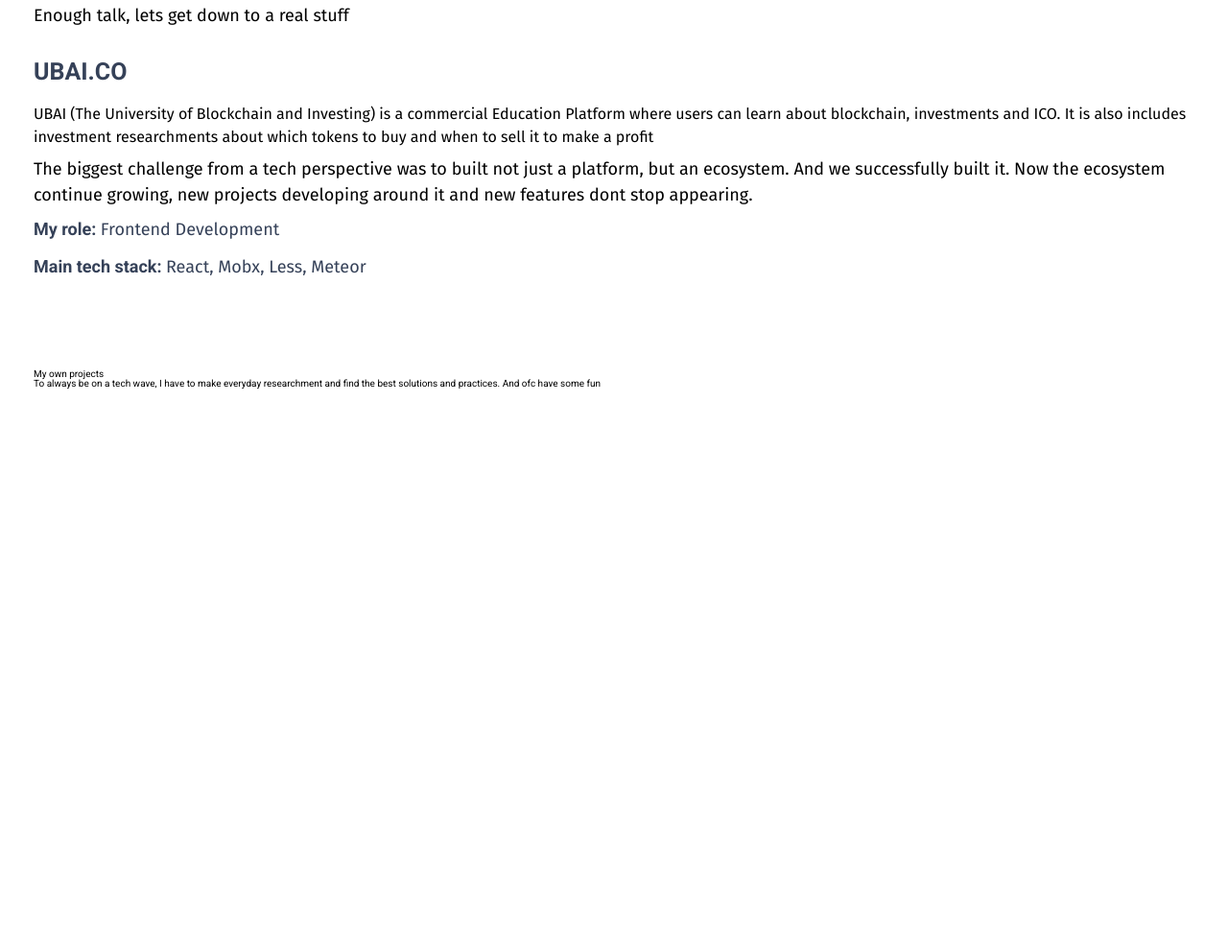
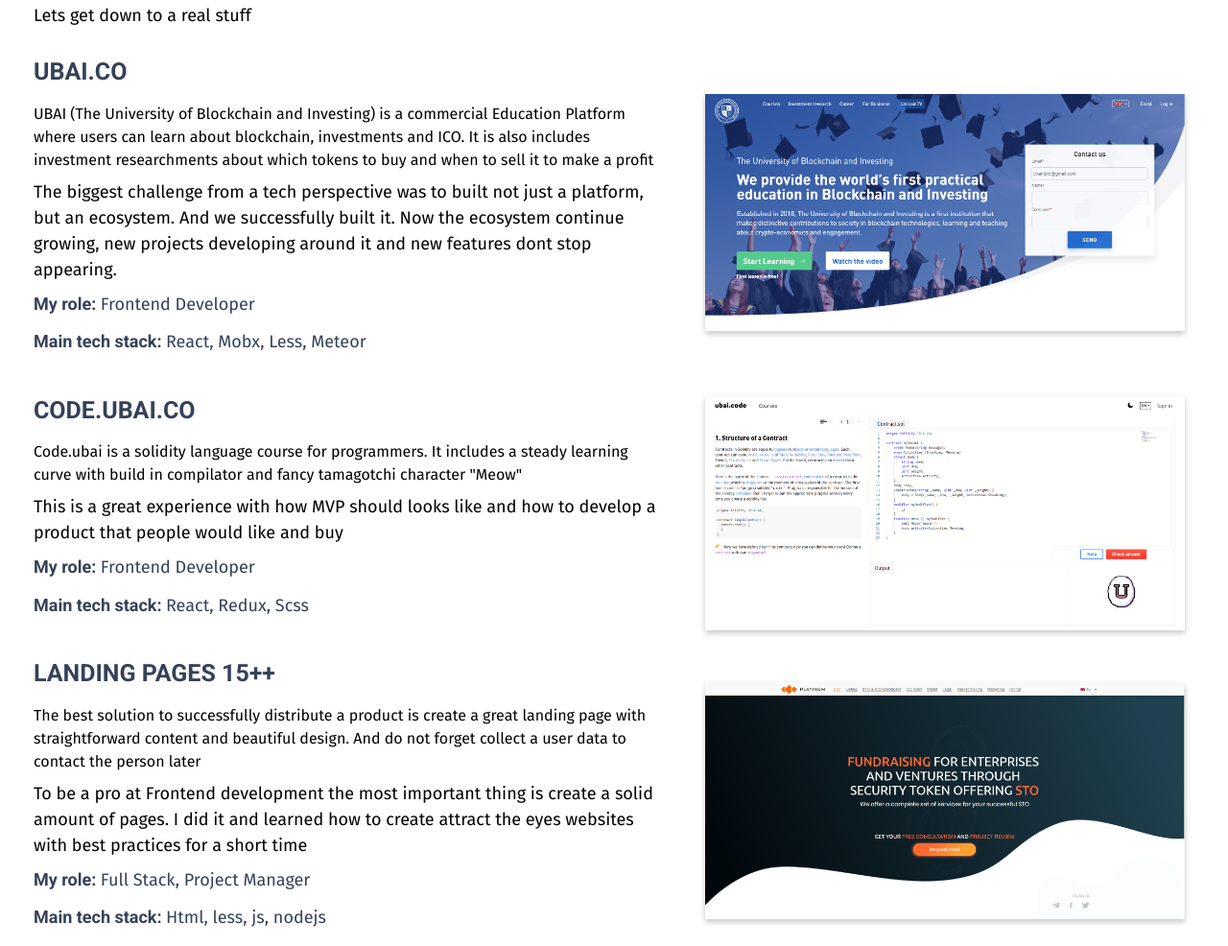
Before and after one commit to Evoltic/evoltic.github.io, a website built with webpack: page src/index.html in a window 1280 px wide. Shown: the part 1209-2195 px from the top of the page at 96% size. Before the commit the page ends 1669 px from the top, so only its background shows below. Built offline with nearby package versions, Linux system fonts and the light colour scheme.

Commit message:
Add more projects to experience section

```diff
--- /dev/null
+++ b/src/components/contact-form/index.js
@@ -0,0 +1,14 @@
+class HintPopup extends HTMLElement {
+	constructor() {
+		super()
+
+		this.shadow = this.attachShadow({ mode: 'closed' })
+		this.wrapper = document.createElement('div')
+
+		this.wrapper.textContent = this.textContent
+
+		this.shadow.appendChild(this.wrapper)
+	}
+}
+
+customElements.define('hint-popup', HintPopup)
--- /dev/null
+++ b/src/functions/parallax.js
@@ -0,0 +1,8 @@
+function parallax(intensity, element) {
+	window.addEventListener('scroll', () => {
+		const property = window.pageYOffset / intensity
+		element.style.transform = `matrix(1, 0, 0, 1, 0, ${property})`
+	})
+}
+
+export default parallax
--- a/src/index.html
+++ b/src/index.html
@@ -22,7 +22,7 @@
       <h2 class="title fz-30">
         About me
       </h2>
-      <div class="content flex _aic">
+      <div class="content flex">
         <img class="image" src="img/photo.jpg"/>
         <p class="text fz-18">
           All things what I do must make some value
@@ -41,10 +41,10 @@
     <div class="wrapper _shrink">
       <div class="wrapper _preface">
         <h2 class="title fz-30">
-          My project experience
+          My projects experience
         </h2>
         <p class="text fz-18">
-          Enough talk, lets get down to a real stuff
+          Lets get down to a real stuff
         </p>
       </div>
       <div class="wrapper _main">
@@ -73,7 +73,7 @@
               <h6 class="title fz-18">
                 My role:
                 <span class="text fz-18">
-                  Frontend Development
+                  Frontend Developer
                 </span>
               </h6>
               <h6 class="title fz-18">
@@ -84,8 +84,81 @@
               </h6>
             </div>
           </div>
-          <div class="gallery _grid">
-
+          <div class="gallery">
+            <img class="image" src="./img/screens/ubai/1.png">
+          </div>
+        </div>
+        <div class="box _project">
+          <div class="content">
+            <h2 class="title fz-25">
+              Code.ubai.co
+            </h2>
+            <div class="content__top">
+              <p class="text fz-16">
+                Code.ubai is a solidity language course for programmers. It includes
+                a steady learning curve with build in compilator and fancy
+                tamagotchi character "Meow"
+              </p>
+              <h6 class="text fz-18">
+                This is a great experience with how MVP should looks like and
+                how to develop a product that people would like and buy
+              </h6>
+            </div>
+            <div class="content__middle">
+              <h6 class="title fz-18">
+                My role:
+                <span class="text fz-18">
+                  Frontend Developer
+                </span>
+              </h6>
+              <h6 class="title fz-18">
+                Main tech stack:
+                <span class="text fz-18">
+                  React, Redux, Scss
+                </span>
+              </h6>
+            </div>
+          </div>
+          <div class="gallery">
+            <img class="image" src="./img/screens/code/1.png">
+          </div>
+        </div>
+        <div class="box _project">
+          <div class="content">
+            <h2 class="title fz-25">
+              Landing pages 15++
+            </h2>
+            <div class="content__top">
+              <p class="text fz-16">
+                The best solution to successfully distribute a product is create
+                a great landing page with straightforward content and
+                beautiful design. And do not forget collect a user data to
+                contact the person later
+              </p>
+              <h6 class="text fz-18">
+                To be a pro at Frontend development the most important thing
+                is create a solid amount of pages. I did it and learned
+                how to create attract the eyes websites with best practices
+                for a short time
+              </h6>
+            </div>
+            <div class="content__middle">
+              <h6 class="title fz-18">
+                My role:
+                <span class="text fz-18">
+                  Full Stack, Project Manager
+                </span>
+              </h6>
+              <h6 class="title fz-18">
+                Main tech stack:
+                <span class="text fz-18">
+                  Html, less, js, nodejs
+                </span>
+              </h6>
+            </div>
+          </div>
+          <div class="gallery">
+            <img class="image" src="./img/screens/landings/sto.png">
           </div>
         </div>
       </div>
--- a/src/index.js
+++ b/src/index.js
@@ -1,10 +1,6 @@
 import './index.scss'
 
-function parallax(intensity, element) {
-	window.addEventListener('scroll', () => {
-		const property = window.pageYOffset / intensity
-		element.style.transform = `matrix(1, 0, 0, 1, 0, ${property})`
-	})
-}
+import parallax from './functions/parallax'
+import './components/contact-form'
 
 parallax(2, document.querySelector('.section._preface'))
--- a/src/stylesheets/box/_project/box_project.scss
+++ b/src/stylesheets/box/_project/box_project.scss
@@ -1,11 +1,22 @@
 .box._project {
+  display: flex;
+  justify-content: space-between;
+
   .content {
+    max-width: 66rem;
+
     & > .title {
       text-transform: uppercase;
     }
   }
 
   .gallery {
+    display: flex;
+    align-items: center;
+    padding: 0 1rem;
 
+    .image {
+      box-shadow: 0 3px 6px rgba(0,0,0,0.1), 0 3px 6px rgba(0,0,0,0.13);
+    }
   }
 }
--- a/src/stylesheets/section/_about/section_about.scss
+++ b/src/stylesheets/section/_about/section_about.scss
@@ -8,15 +8,23 @@
     }
 
     .content {
+      height: 18rem;
 
       .image {
-        height: 18rem;
-        width: 18rem;
-        border-radius: 50%;
+        height: 100%;
+        border-radius: 1%;
+        box-shadow: 0 1px 3px rgba(0,0,0,0.12), 0 1px 2px rgba(0,0,0,0.24);
       }
 
       .text {
-        padding-left: 2rem;
+        margin-left: 2rem;
+        margin-right: 2rem;
+        padding: 2rem;
+        height: 100%;
+        box-sizing: border-box;
+        background: #fff;
+        border-radius: 1%;
+        box-shadow: 0 1px 3px rgba(0,0,0,0.08), 0 1px 2px rgba(0,0,0,0.14);
       }
     }
   }
--- a/src/stylesheets/section/_projects/section_projects.scss
+++ b/src/stylesheets/section/_projects/section_projects.scss
@@ -11,4 +11,24 @@
   .wrapper._main {
 
   }
+
+  .box._project {
+    margin-bottom: 3rem;
+
+    .content {
+      &__top {
+
+      }
+
+      &__middle {
+
+      }
+    }
+
+    .gallery {
+      .image {
+        max-width: 500px;
+      }
+    }
+  }
 }
```
Also changed, not shown: src/img/screens/code/1.png (added), src/img/screens/deadbeat/1.png (added), src/img/screens/landings/sto.PNG (added), src/img/screens/ubai/1.PNG (added).
